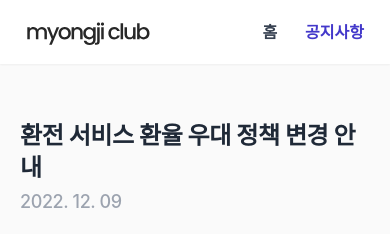
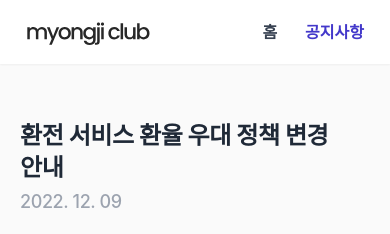
Before and after one commit to k-kbk/Myongji-Club-FE, a Next.js app: page /notice/1 in a window 390 px wide. Shown: the top 234 px of the page. Built offline with nearby package versions, Linux system fonts and the light colour scheme; a web font is replaced by a local one.

Commit message:
design: 줄바꿈 수정

```diff
--- a/src/pages/notice/[id]/index.tsx
+++ b/src/pages/notice/[id]/index.tsx
@@ -59,7 +59,7 @@ export default function Index({ noticeId }: { noticeId: number }) {
   return (
     <>
       <div className="mb-6 md:mb-8">
-        <h1 className="mt-30 mb-1 break-all text-2xl font-bold md:mb-3 md:mt-40 md:text-3xl">
+        <h1 className="mt-30 mb-1 text-2xl font-bold md:mb-3 md:mt-40 md:text-3xl">
           {dummy[noticeId].title}
         </h1>
         <time className="text-lg font-medium text-gray-400 md:text-xl">
```
